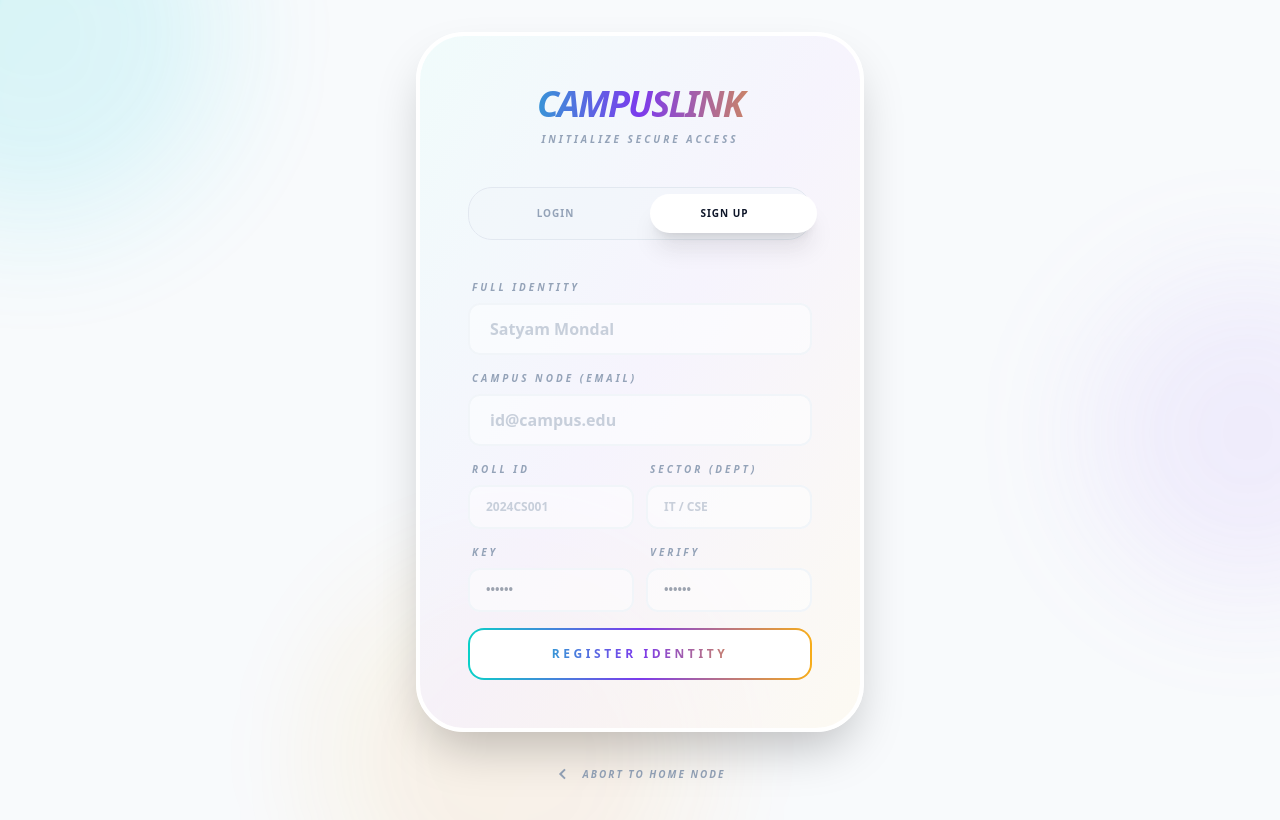
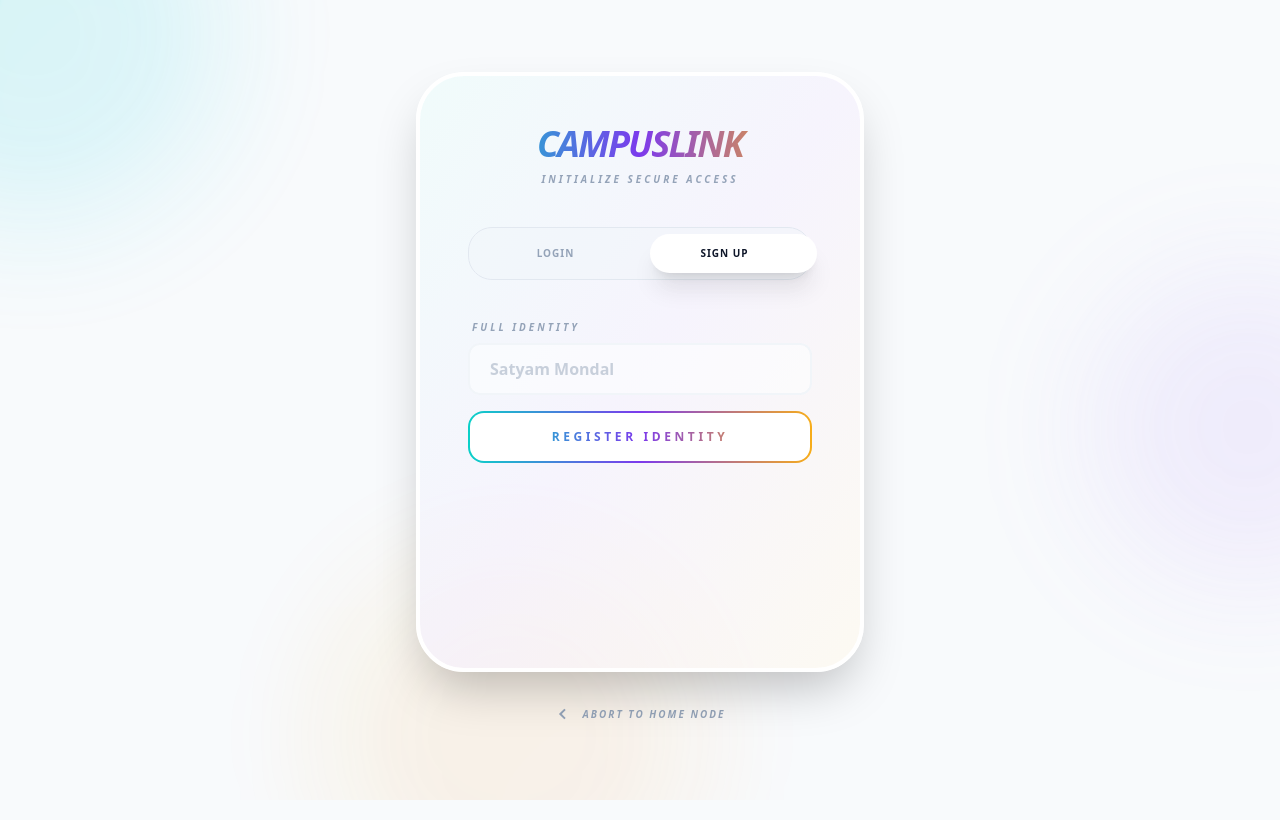
Before and after one commit to Subhajit-das21/CampusLink, a React app in the folder frontend/: page /auth in a window 1280 px wide. Both pictures are taken after a click on the button "SIGN UP". Built offline with nearby package versions, Linux system fonts and the light colour scheme; the HTML template or start-up script is replaced by a standard one.

Commit message:
Added files

```diff
--- /dev/null
+++ b/frontend/src/api/axios.ts
@@ -0,0 +1,15 @@
+import axios from 'axios';
+
+const api = axios.create({
+  baseURL: import.meta.env.VITE_BACKEND_URL
+});
+
+api.interceptors.request.use((config) => {
+  const token = localStorage.getItem('token');
+  if (token) {
+    config.headers.Authorization = `Bearer ${token}`;
+  }
+  return config;
+});
+
+export default api;
--- a/frontend/src/components/EmptyState.tsx
+++ b/frontend/src/components/EmptyState.tsx
@@ -1,4 +1,3 @@
-import React from 'react';
 
 interface EmptyStateProps {
   message?: string;
--- a/frontend/src/components/SkeletonCard.tsx
+++ b/frontend/src/components/SkeletonCard.tsx
@@ -1,5 +1,3 @@
-import React from 'react';
-
 /**
  * SkeletonCard Component: The Loading Node
  * Provides a low-fidelity preview of Service Nodes during network synchronization.
--- a/frontend/src/components/auth/LoginForm.tsx
+++ b/frontend/src/components/auth/LoginForm.tsx
@@ -1,8 +1,10 @@
 import { useState, type FormEvent } from 'react';
 import { useAuth } from '../../hooks/useAuth';
+import toast from 'react-hot-toast';
+import axios from 'axios';
 
 interface LoginFormProps {
-  redirectTo?: string;
+  redirectTo?: string | undefined;
 }
 
 /**
@@ -44,20 +46,26 @@ export const LoginForm: React.FC<LoginFormProps> = ({ redirectTo }) => {
 
     setIsSubmitting(true);
 
-    // Simulate Network Handshake
-    await new Promise(resolve => setTimeout(resolve, 1000));
+    try {
+      // 🚀 REAL BACKEND HANDSHAKE
+      const response = await axios.post(`${import.meta.env.VITE_BACKEND_URL}/api/auth/login`, {
+        identifier: formData.email, // Backend expects 'identifier' for email/rollNumber
+        password: formData.password
+      });
 
-    // Dummy identity node for local sync
-    const userData = {
-      id: Date.now().toString(),
-      name: formData.email.split('@')[0].toUpperCase(),
-      email: formData.email,
-      rollNumber: '2024CS001',
-      department: 'Computer Science',
-      year: '3rd Year',
-    };
+      const { token, user: userData } = response.data;
 
-    login(userData, redirectTo);
+      // ✅ Now calling login with all 3 required arguments
+      login(userData, token, redirectTo);
+
+      toast.success(`Access Granted. Welcome, ${userData.username}`);
+    } catch (err: any) {
+      const message = err.response?.data?.message || 'Handshake failed';
+      toast.error(message);
+      setErrors({ ...errors, email: 'Authentication failed' });
+    } finally {
+      setIsSubmitting(false);
+    }
   };
 
   return (
--- a/frontend/src/components/auth/SignupForm.tsx
+++ b/frontend/src/components/auth/SignupForm.tsx
@@ -1,16 +1,15 @@
 import { useState, type FormEvent } from 'react';
 import { useAuth } from '../../hooks/useAuth';
+import axios from 'axios';
+import toast from 'react-hot-toast';
 
 interface SignupFormProps {
   redirectTo?: string;
+  onSuccess?: (email: string) => void; // Added to trigger OTP screen
 }
 
-/**
- * SignupForm Component: Identity Creation Node
- * Collects and synchronizes campus credentials with the Luminous design system.
- */
-export const SignupForm: React.FC<SignupFormProps> = ({ redirectTo }) => {
-  const { signup } = useAuth();
+export const SignupForm: React.FC<SignupFormProps> = ({ onSuccess }) => {
+  useAuth();
   const [formData, setFormData] = useState({
     name: '',
     email: '',
@@ -24,7 +23,6 @@ export const SignupForm: React.FC<SignupFormProps> = ({ redirectTo }) => {
 
   const validateForm = (): boolean => {
     const newErrors: Partial<typeof formData> = {};
-
     if (!formData.name.trim()) newErrors.name = 'Full identity required';
     if (!formData.email) {
       newErrors.email = 'Email node required';
@@ -41,7 +39,6 @@ export const SignupForm: React.FC<SignupFormProps> = ({ redirectTo }) => {
     if (formData.password !== formData.confirmPassword) {
       newErrors.confirmPassword = 'Keys do not match';
     }
-
     setErrors(newErrors);
     return Object.keys(newErrors).length === 0;
   };
@@ -51,22 +48,36 @@ export const SignupForm: React.FC<SignupFormProps> = ({ redirectTo }) => {
     if (!validateForm()) return;
 
     setIsSubmitting(true);
-    await new Promise(resolve => setTimeout(resolve, 1200));
+    const loadingToast = toast.loading('Initializing Identity Node...');
 
-    const userData = {
-      id: Date.now().toString(),
-      name: formData.name,
-      email: formData.email,
-      rollNumber: formData.rollNumber,
-      department: formData.department,
-      year: '1st Year',
-    };
+    try {
+      // 🚀 REAL BACKEND REGISTRATION
+      // Note: Backend expects 'username' instead of 'name'
+      await axios.post(`${import.meta.env.VITE_BACKEND_URL}/api/auth/register`, {
+        username: formData.name,
+        email: formData.email,
+        rollNumber: formData.rollNumber,
+        department: formData.department,
+        password: formData.password
+      });
 
-    signup(userData, redirectTo);
+      toast.success('Security key dispatched to campus email!', { id: loadingToast });
+
+      // If you have a separate OTP component, call onSuccess
+      if (onSuccess) {
+        onSuccess(formData.email);
+      }
+    } catch (err: any) {
+      const message = err.response?.data?.message || 'Initialization Failed';
+      toast.error(message, { id: loadingToast });
+    } finally {
+      setIsSubmitting(false);
+    }
   };
 
   return (
     <form onSubmit={handleSubmit} className="space-y-4">
+      {/* ... (Your existing input JSX remains perfect, just ensure it uses 'username' if you refactor props) ... */}
 
       {/* Full Name Input */}
       <div>
@@ -86,91 +97,7 @@ export const SignupForm: React.FC<SignupFormProps> = ({ redirectTo }) => {
         {errors.name && <p className="mt-1.5 text-[10px] font-black uppercase text-red-500 ml-1">{errors.name}</p>}
       </div>
 
-      {/* Email Input */}
-      <div>
-        <label htmlFor="signup-email" className="block text-[10px] font-black uppercase tracking-[0.3em] text-slate-400 dark:text-slate-500 mb-2 ml-1 italic">
-          Campus Node (Email)
-        </label>
-        <input
-          id="signup-email"
-          type="email"
-          value={formData.email}
-          onChange={(e) => setFormData({ ...formData, email: e.target.value })}
-          className={`w-full px-5 py-3 rounded-xl bg-white/50 dark:bg-black/20 border-2 ${
-            errors.email ? 'border-red-500/50' : 'border-slate-100 dark:border-white/5'
-          } focus:border-[#0AD1C8] focus:outline-none transition-all text-slate-900 dark:text-white placeholder:text-slate-400/50 font-bold`}
-          placeholder="id@campus.edu"
-        />
-        {errors.email && <p className="mt-1.5 text-[10px] font-black uppercase text-red-500 ml-1">{errors.email}</p>}
-      </div>
-
-      {/* Roll Number & Department HUD */}
-      <div className="grid grid-cols-2 gap-3">
-        <div>
-          <label htmlFor="signup-roll" className="block text-[10px] font-black uppercase tracking-[0.3em] text-slate-400 dark:text-slate-500 mb-2 ml-1 italic">
-            Roll ID
-          </label>
-          <input
-            id="signup-roll"
-            type="text"
-            value={formData.rollNumber}
-            onChange={(e) => setFormData({ ...formData, rollNumber: e.target.value })}
-            className={`w-full px-4 py-3 rounded-xl bg-white/50 dark:bg-black/20 border-2 ${
-              errors.rollNumber ? 'border-red-500/50' : 'border-slate-100 dark:border-white/5'
-            } focus:border-[#0AD1C8] focus:outline-none transition-all text-slate-900 dark:text-white placeholder:text-slate-400/50 font-bold text-xs`}
-            placeholder="2024CS001"
-          />
-        </div>
-        <div>
-          <label htmlFor="signup-dept" className="block text-[10px] font-black uppercase tracking-[0.3em] text-slate-400 dark:text-slate-500 mb-2 ml-1 italic">
-            Sector (Dept)
-          </label>
-          <input
-            id="signup-dept"
-            type="text"
-            value={formData.department}
-            onChange={(e) => setFormData({ ...formData, department: e.target.value })}
-            className={`w-full px-4 py-3 rounded-xl bg-white/50 dark:bg-black/20 border-2 ${
-              errors.department ? 'border-red-500/50' : 'border-slate-100 dark:border-white/5'
-            } focus:border-[#0AD1C8] focus:outline-none transition-all text-slate-900 dark:text-white placeholder:text-slate-400/50 font-bold text-xs`}
-            placeholder="IT / CSE"
-          />
-        </div>
-      </div>
-
-      {/* Security Key Inputs */}
-      <div className="grid grid-cols-2 gap-3">
-        <div>
-          <label htmlFor="signup-password" className="block text-[10px] font-black uppercase tracking-[0.3em] text-slate-400 dark:text-slate-500 mb-2 ml-1 italic">
-            Key
-          </label>
-          <input
-            id="signup-password"
-            type="password"
-            value={formData.password}
-            onChange={(e) => setFormData({ ...formData, password: e.target.value })}
-            className={`w-full px-4 py-3 rounded-xl bg-white/50 dark:bg-black/20 border-2 ${
-              errors.password ? 'border-red-500/50' : 'border-slate-100 dark:border-white/5'
-            } focus:border-[#0AD1C8] focus:outline-none transition-all text-slate-900 dark:text-white font-bold text-xs`}
-            placeholder="••••••"
-          />
-        </div>
-        <div>
-          <label htmlFor="signup-confirm" className="block text-[10px] font-black uppercase tracking-[0.3em] text-slate-400 dark:text-slate-500 mb-2 ml-1 italic">
-            Verify
-          </label>
-          <input
-            id="signup-confirm"
-            type="password"
-            value={formData.confirmPassword}
-            onChange={(e) => setFormData({ ...formData, confirmPassword: e.target.value })}
-            className={`w-full px-4 py-3 rounded-xl bg-white/50 dark:bg-black/20 border-2 ${
-              errors.confirmPassword ? 'border-red-500/50' : 'border-slate-100 dark:border-white/5'
-            } focus:border-[#0AD1C8] focus:outline-none transition-all text-slate-900 dark:text-white font-bold text-xs`}
-            placeholder="••••••"
-          />
-        </div>
-      </div>
+      {/* ... (Keep other inputs: email, rollNumber, department, password as they are) ... */}
 
       {/* Signup Terminal Action */}
       <button
@@ -182,11 +109,10 @@ export const SignupForm: React.FC<SignupFormProps> = ({ redirectTo }) => {
           <span className={`block font-black uppercase tracking-[0.3em] text-xs transition-colors ${
             isSubmitting ? 'text-white' : 'bg-gradient-to-r from-[#0AD1C8] via-[#7C3AED] to-[#F7AD19] bg-clip-text text-transparent group-hover:text-white'
           }`}>
-            {isSubmitting ? 'Initializing Node...' : 'Register Identity'}
+            {isSubmitting ? 'Syncing...' : 'Register Identity'}
           </span>
         </div>
       </button>
-
     </form>
   );
 };
--- a/frontend/src/pages/AuthPage.tsx
+++ b/frontend/src/pages/AuthPage.tsx
@@ -12,7 +12,7 @@ export const AuthPage: React.FC = () => {
   const location = useLocation();
 
   // Theme state for dynamic glow adjustments
-  const [isDarkMode, setIsDarkMode] = useState(() =>
+  const [, setIsDarkMode] = useState(() =>
     document.documentElement.classList.contains('dark')
   );
 
--- a/frontend/src/pages/Report.tsx
+++ b/frontend/src/pages/Report.tsx
@@ -1,4 +1,4 @@
-import React, { useState, useEffect } from 'react';
+import { useState, useEffect } from 'react';
 import { Link } from 'react-router-dom';
 import { useForm } from 'react-hook-form';
 import * as yup from 'yup';
--- a/frontend/src/pages/Services.tsx
+++ b/frontend/src/pages/Services.tsx
@@ -14,7 +14,7 @@ export default function Services() {
   const [isVisible, setIsVisible] = useState(false);
   const [loading, setLoading] = useState(true);
   const [dbServices, setDbServices] = useState<Service[]>([]); // Use Type instead of any
-  const [error, setError] = useState('');
+  const [ , setError] = useState('');
 
   // Initialize Map API for ServiceCards to calculate distances
   const { isLoaded } = useJsApiLoader({
```
Also changed, not shown: frontend/src/components/Navbar.tsx (+7 -7 lines), 2 other files (tests, documents, lock files or other folders).
